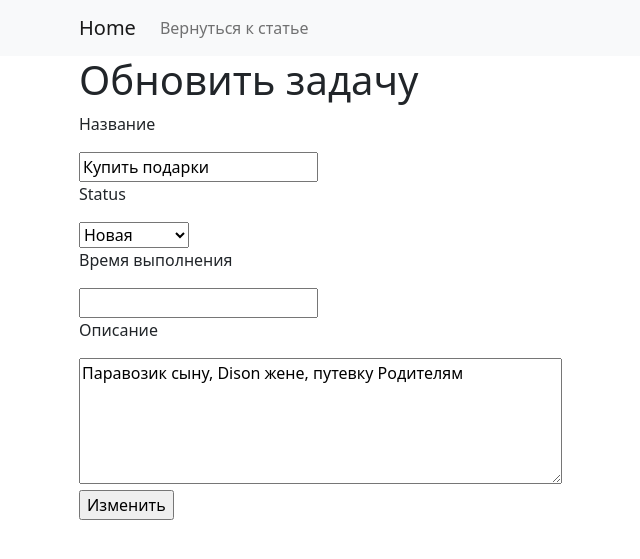
After one commit to subanbekovt/HM45, a Django app: page /edit/1 in a window 1280 px wide. The commit adds this page. Shown: the top 559 px of the page, without its empty margins (3-643 px from the left). Run offline with Django 4.2, Linux system fonts and the light colour scheme; data comes from the database, SQL or seed files in the repository.

Commit message:
Реализовано редактирование

```diff
--- a/To_Do_list/templates/one_entry.html
+++ b/To_Do_list/templates/one_entry.html
@@ -2,7 +2,7 @@
 {% block title %}Task {{ task.pk }}{% endblock %}
 {% block nav %}
     <li class="nav-item">
-        <a class="nav-link" href="{% url 'del_view' task.pk %}">Редактировать</a>
+        <a class="nav-link" href="{% url 'edit_view' task.pk %}">Редактировать</a>
     </li>
     <li class="nav-item">
         <a class="nav-link" href="{% url 'del_view' task.pk %}">Удалить задачу</a>
@@ -24,7 +24,8 @@
                             <p>-- -- --</p>
                             {% else %}
                             {{ task.due_date|date:"Y-m-d" }}
-                        {% endif %}</p>
+                        {% endif %}
+                    </p>
                 </div>
                     {% if task.details is None %}
                         <p>Описание отсутствует</p>
--- /dev/null
+++ b/To_Do_list/templates/task_edit.html
@@ -0,0 +1,13 @@
+{% extends 'temp.html' %}
+{% block title %}Обновить задачу{% endblock %}
+{% block nav %}
+    <li class="nav-item">
+        <a class="nav-link" href="{% url 'task_view' task.pk %}">Вернуться к статье</a>
+    </li>
+{% endblock %}
+{% block body %}
+    <h1>Обновить задачу</h1>
+    <form method="POST">
+        {% include "partial/form.html" with button_text="Изменить" %}
+    </form>
+{% endblock %}
--- a/To_Do_list/urls.py
+++ b/To_Do_list/urls.py
@@ -1,10 +1,11 @@
 from django.urls import path
 
-from To_Do_list.views import index_view, add_view, task_view, del_view
+from To_Do_list.views import index_view, add_view, task_view, del_view, edit_view
 
 urlpatterns = [
     path('', index_view, name='index_view'),
     path('add/', add_view, name='add_view'),
     path('task/<int:pk>/', task_view, name='task_view'),
-    path('del/<int:pk>', del_view, name='del_view')
+    path('del/<int:pk>', del_view, name='del_view'),
+    path('edit/<int:pk>', edit_view, name='edit_view'),
 ]
--- a/To_Do_list/views.py
+++ b/To_Do_list/views.py
@@ -43,3 +43,25 @@ def del_view(request, pk):
     task = ToDoList.objects.get(pk=pk)
     task.delete()
     return redirect('index_view')
+
+
+def edit_view(request, pk):
+    task = ToDoList.objects.get(pk=pk)
+    if request.method == 'GET':
+        form = TaskForm(initial={'description': task.description,
+                                 'status': task.status,
+                                 'due_date': task.due_date,
+                                 'details': task.details})
+        return render(request, 'task_edit.html', {'task': task, 'form': form})
+    else:
+        form = TaskForm(data=request.POST)
+        if form.is_valid():
+            task.description = request.POST.get('description')
+            task.status = request.POST.get('status')
+            task.due_date = request.POST.get('due_date')
+            if task.due_date == '':
+                task.due_date = None
+            task.details = request.POST.get('details')
+            task.save()
+            return redirect("task_view", pk=task.pk)
+        return render(request, 'task_edit.html', {'task': task, 'form': form})
```
